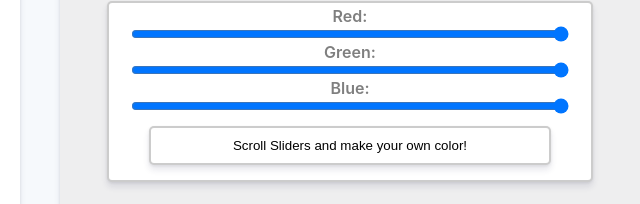
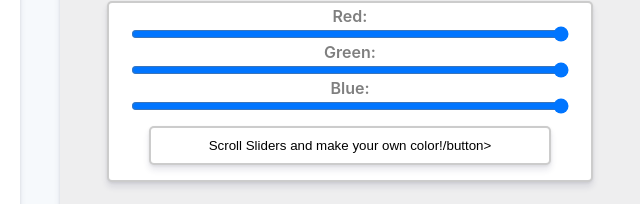
Before and after one commit to hetetet/paintJs, a plain HTML site: page index.html in a window 1280 px wide. Shown: the part 505-709 px from the top of the page, 640-1280 px from the left. Drawn offline with Linux system fonts and the light colour scheme.

Commit message:
Update index.html

```diff
--- a/index.html
+++ b/index.html
@@ -55,7 +55,7 @@
                     Red: <input type="range" id="red" value="255" min="0" max="255">
                     Green: <input type="range" id="green" value="255" min="0" max="255">
                     Blue: <input type="range" id="blue" value="255" min="0" max="255">
-                    <button id="generate">Scroll Sliders and make your own color!</button>
+                    <button id="generate">Scroll Sliders and make your own color!/button>
                 </div>
 
 
```
